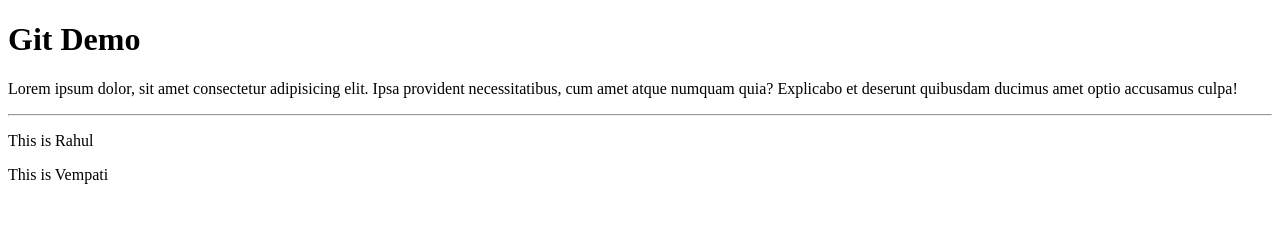
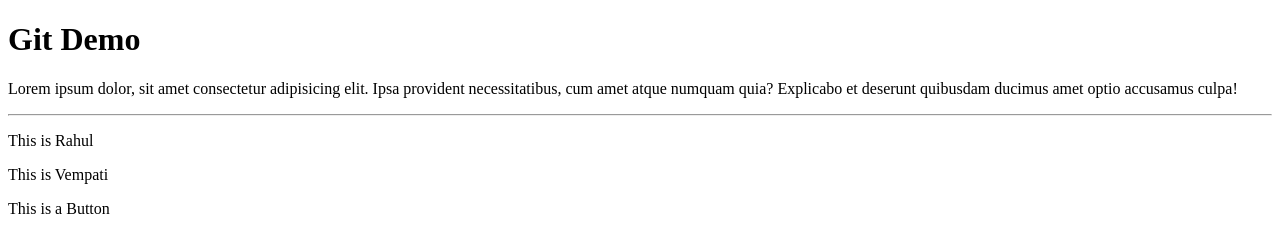
Before and after one commit to rahulvempati03/loclaRepo, a plain HTML site: page index.html in a window 1280 px wide. Drawn offline with Linux system fonts and the light colour scheme.

Commit message:
Button Added

```diff
--- a/index.html
+++ b/index.html
@@ -11,5 +11,6 @@
     <hr>
     <p>This is Rahul</p>
     <p>This is Vempati</p>
+    <p>This is a Button</p>
 </body>
 </html>
```
